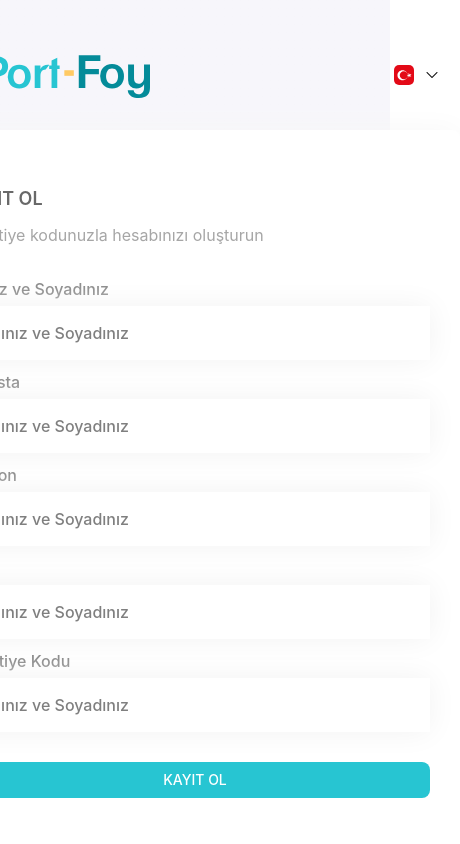
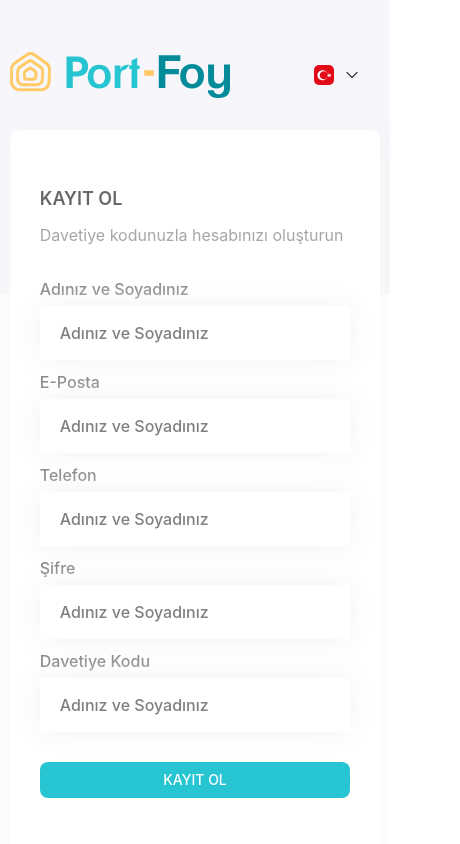
Before and after one commit to melihkostk/portfoy, a React (Vite) app: page /register in a window 390 px wide. Shown: the top 844 px of the page, 460 px wide, since content can reach past the window. Built offline with nearby package versions, Linux system fonts and the light colour scheme.

Commit message:
Added breakpoints to the login and sign in pages

```diff
--- a/src/pages/Login.jsx
+++ b/src/pages/Login.jsx
@@ -6,7 +6,7 @@ import { LanguageSelect } from "../components/LanguageSelect"
 export function Login() {
     return (
         <div className="flex flex-col justify-center items-center min-h-screen bg-linear-to-b font-sf from-[#f7f6fb] from-35% to-white to-35%">
-            <div className="w-132.5">
+            <div className="w-[40%] max-[992px]:w-full max-[992px]:max-w-[95%]">
                 <div className="flex items-center justify-between mb-7.5 py-5">
                     <div className="w-55">
                         <Link to={"/"}>
--- a/src/pages/SignIn.jsx
+++ b/src/pages/SignIn.jsx
@@ -13,7 +13,7 @@ export function SignIn() {
 
     return (
         <div className="flex font-sf flex-col justify-center items-center min-h-screen bg-linear-to-b from-[#f7f6fb] from-20% to-white to-20%">
-            <div className="w-132.5 pb-12.5">
+            <div className="pb-12.5 w-[40%] max-[992px]:w-full max-[992px]:max-w-[95%]">
                 <div className="flex items-center justify-between mb-7.5 pt-12.5">
                     <div className="w-55">
                         <Link to={"/"}>
```
